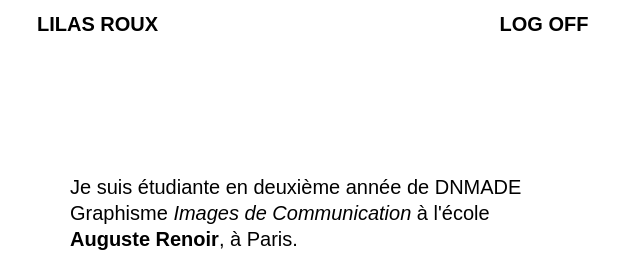
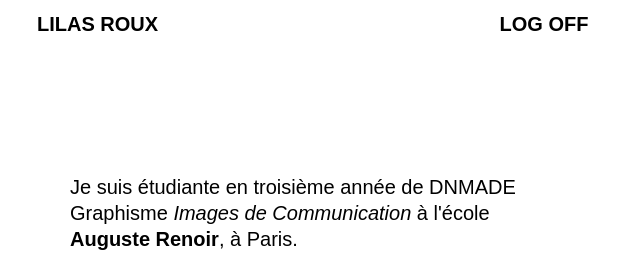
Before and after one commit to lilasroux/lilasroux.github.io, a plain HTML site: page a_propos.html in a window 1280 px wide. Shown: the top 275 px of the page, 58-698 px from the left. Drawn offline with Linux system fonts and the light colour scheme; a web font is replaced by a local one.

Commit message:
Update a_propos.html

```diff
--- a/a_propos.html
+++ b/a_propos.html
@@ -28,7 +28,7 @@
         <div class="grid">
 
             <div class="desc">
-            <p>Je suis étudiante en deuxième année de DNMADE Graphisme <cite>Images de Communication</cite> à l'école <a href="https://ecole-lycee-renoir-paris.fr">Auguste&NonBreakingSpace;Renoir</a>, à Paris.</p>
+            <p>Je suis étudiante en troisième année de DNMADE Graphisme <cite>Images de Communication</cite> à l'école <a href="https://ecole-lycee-renoir-paris.fr">Auguste&NonBreakingSpace;Renoir</a>, à Paris.</p>
             <p><a href="ROUX_Lilas_CV.pdf">CV</a> • <a href="mailto:lilasroux@hotmail.fr">Mail</a></p>
         </div>
         </div>
```
